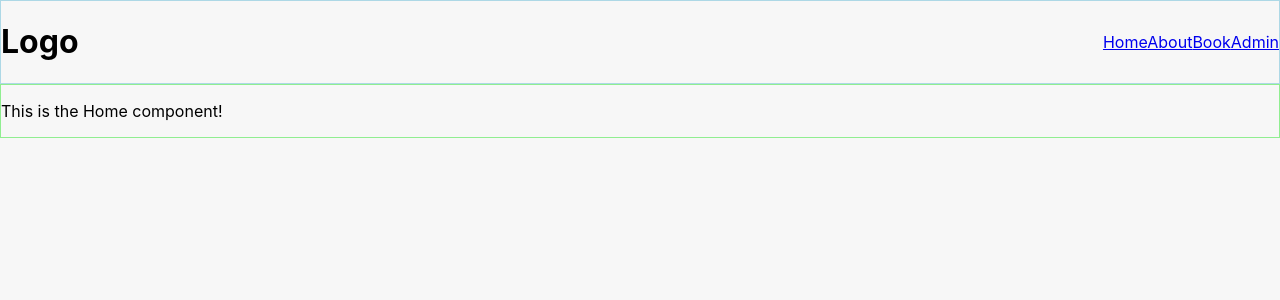
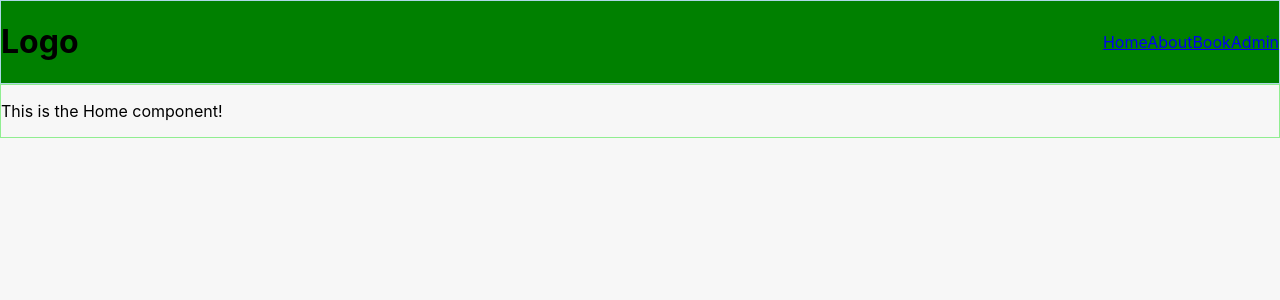
Before and after one commit to mhedengren/react-restaurant-booking, a React (Create React App) app: page / in a window 1280 px wide. Shown: the top 300 px of the page. Built offline with nearby package versions, Linux system fonts and the light colour scheme.

Commit message:
change color for header with sass

```diff
--- a/package.json
+++ b/package.json
@@ -13,6 +13,7 @@
     "firebase-admin": "^5.12.1",
     "firebase-functions": "^3.2.0",
     "moment": "^2.24.0",
+    "node-sass": "^4.12.0",
     "react": "^16.9.0",
     "react-calendar": "^2.19.1",
     "react-dom": "^16.9.0",
--- a/src/components/Header/Header.tsx
+++ b/src/components/Header/Header.tsx
@@ -1,6 +1,6 @@
 import React from 'react'
 import {NavLink} from 'react-router-dom'
-import './header.css'
+import './header.scss'
 
 const Header = () => {
     return(
--- a/src/components/Header/header.css
+++ b/src/components/Header/header.scss
@@ -2,10 +2,12 @@ header {
     display: flex;
     align-items: center;
     justify-content: space-between;
+    background: green;
     border: 1px solid lightblue;
 }
 
 .logo-wrapper a:link, a:visited {
     text-decoration: none;
     color: #000;
+
 }
```
Also changed, not shown: 1 other file (tests, documents, lock files or other folders).
